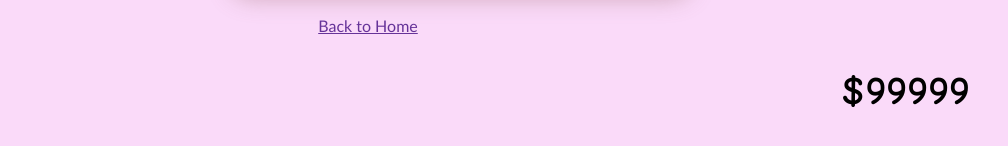
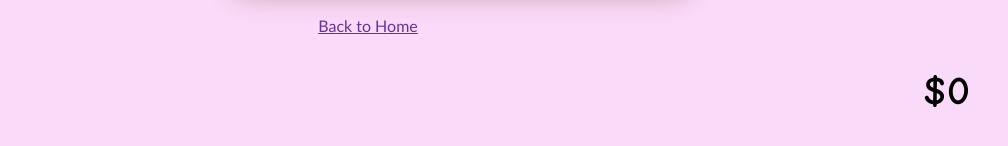
Before and after one commit to reignolivia/webdevelopment, a website: page game/index.html in a window 1280 px wide. Shown: the part 824-970 px from the top of the page, 272-1280 px from the left. Drawn offline with Linux system fonts and the light colour scheme.

Commit message:
Ice Cream Clicker Final

```diff
--- a/game/index.html
+++ b/game/index.html
@@ -252,7 +252,7 @@
   let chipText = document.getElementById("chipText");
   let cherryText = document.getElementById("cherryText");
 
-  let money = 99999;
+  let money = 0;
   let chocolateUnlocked = false;
   let delUnlocked = false; //del --> Dulce de leche
   let mintUnlocked = false; //mint --> mint chocolate chip
```
